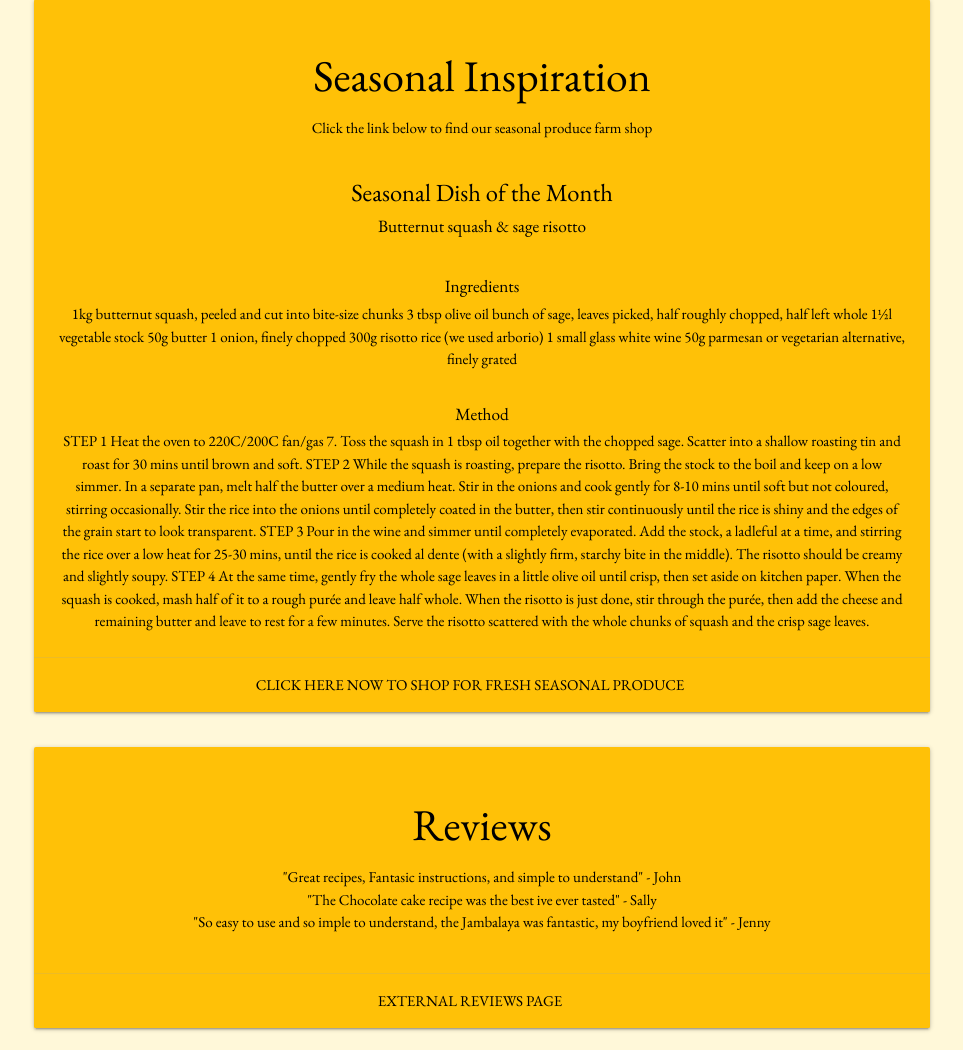
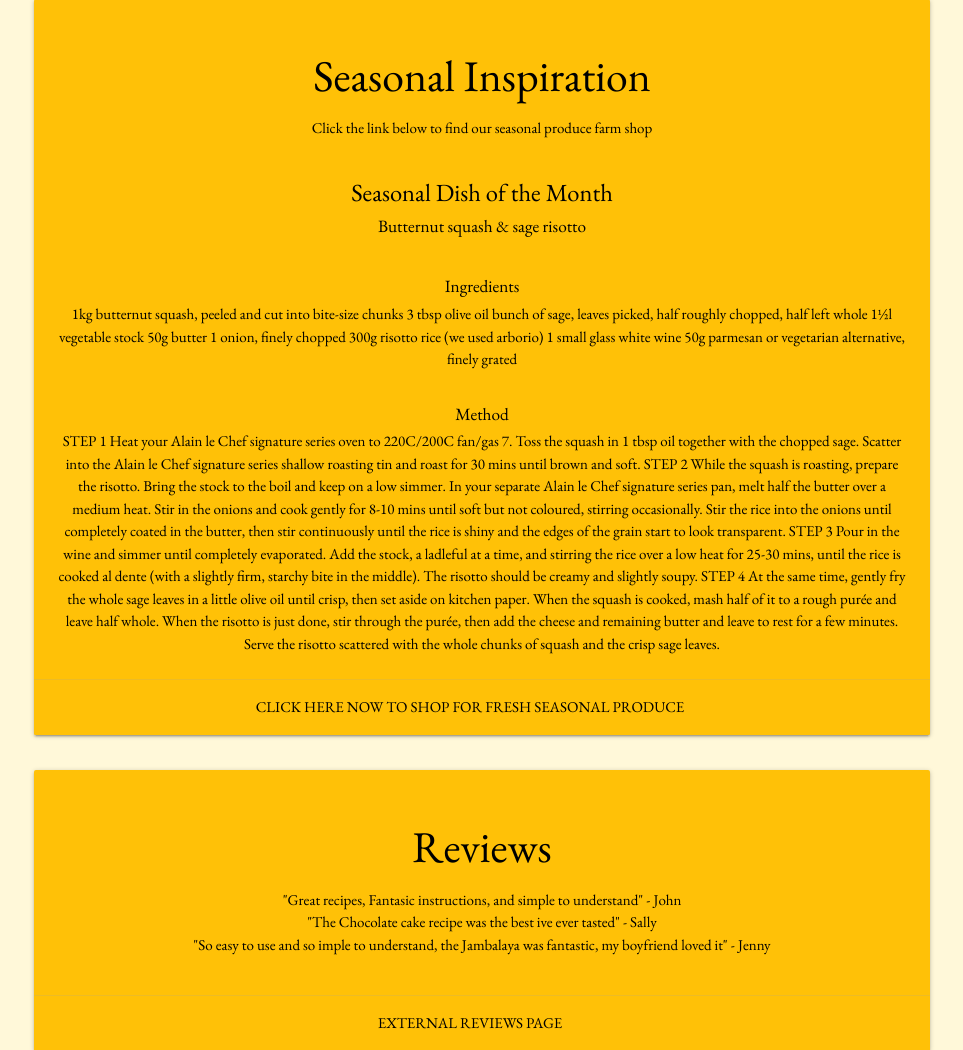
Before and after one commit to Ollie-Judge/le-cuire, a Flask app: page / in a window 1280 px wide. Shown: the part 73-1123 px from the top of the page, without its empty margins (158-1121 px from the left). Run offline with Flask 2, Linux system fonts and the light colour scheme; some libraries are stand-ins or nearby versions.

Commit message:
added marketing to the seasonal recipe

```diff
--- a/templates/home.html
+++ b/templates/home.html
@@ -26,12 +26,12 @@
                <h6>Method</h6>
                <p>
                   <strong>STEP 1</strong>
-                  Heat the oven to 220C/200C fan/gas 7. Toss the squash in 1 tbsp oil together with the chopped sage.
-                  Scatter into a shallow roasting tin and roast for 30 mins until brown and soft.
+                  Heat your Alain le Chef signature series oven to 220C/200C fan/gas 7. Toss the squash in 1 tbsp oil together with the chopped sage.
+                  Scatter into the Alain le Chef signature series shallow roasting tin and roast for 30 mins until brown and soft.
 
                   <strong>STEP 2</strong>
                   While the squash is roasting, prepare the risotto. Bring the stock to the boil and keep on a low simmer.
-                  In a separate pan, melt half the butter over a medium heat. Stir in the onions and cook gently for 8-10 mins
+                  In your separate Alain le Chef signature series pan, melt half the butter over a medium heat. Stir in the onions and cook gently for 8-10 mins
                   until soft but not coloured, stirring occasionally. Stir the rice into the onions until completely coated
                   in the butter, then stir continuously until the rice is shiny and the edges of the grain start to look transparent.
 
```
